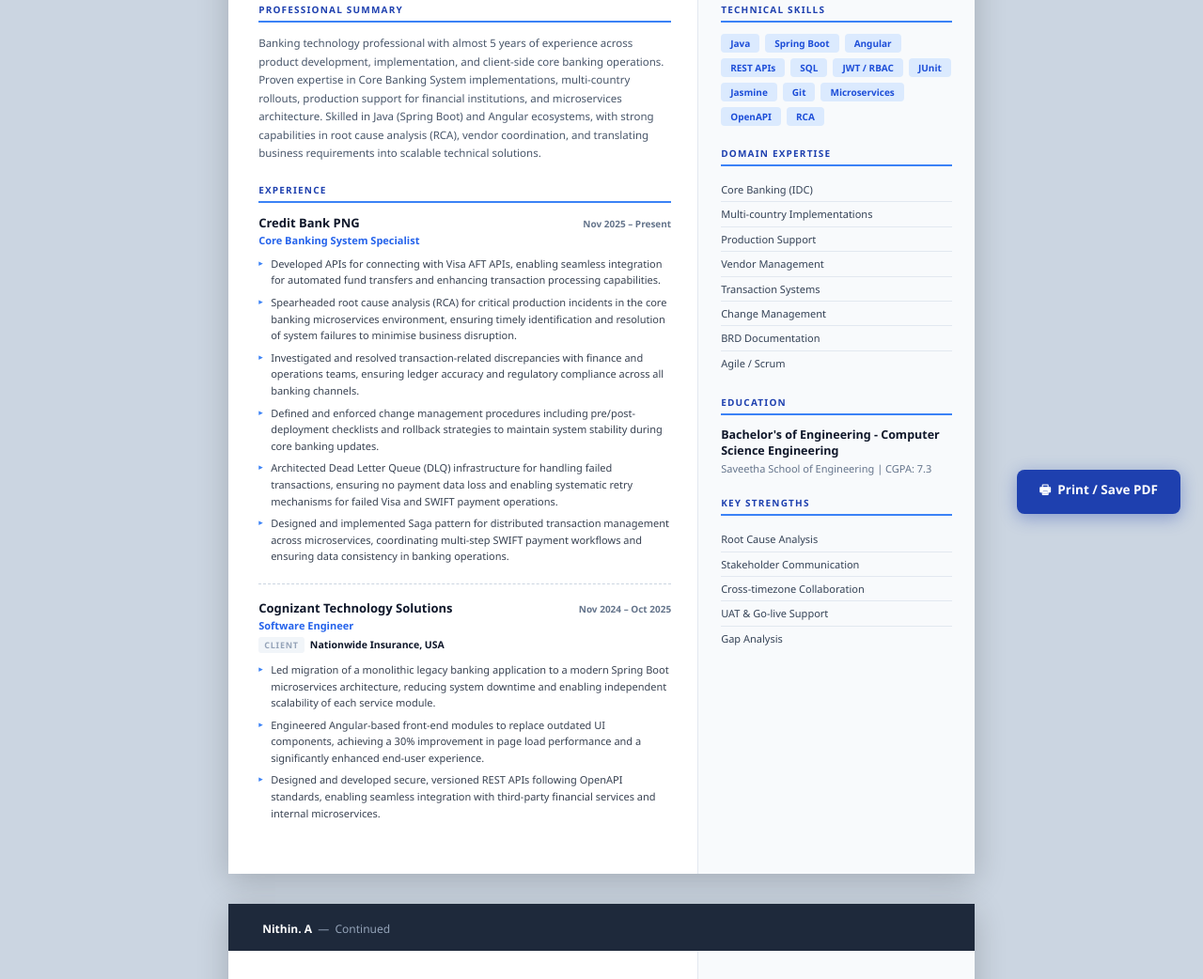
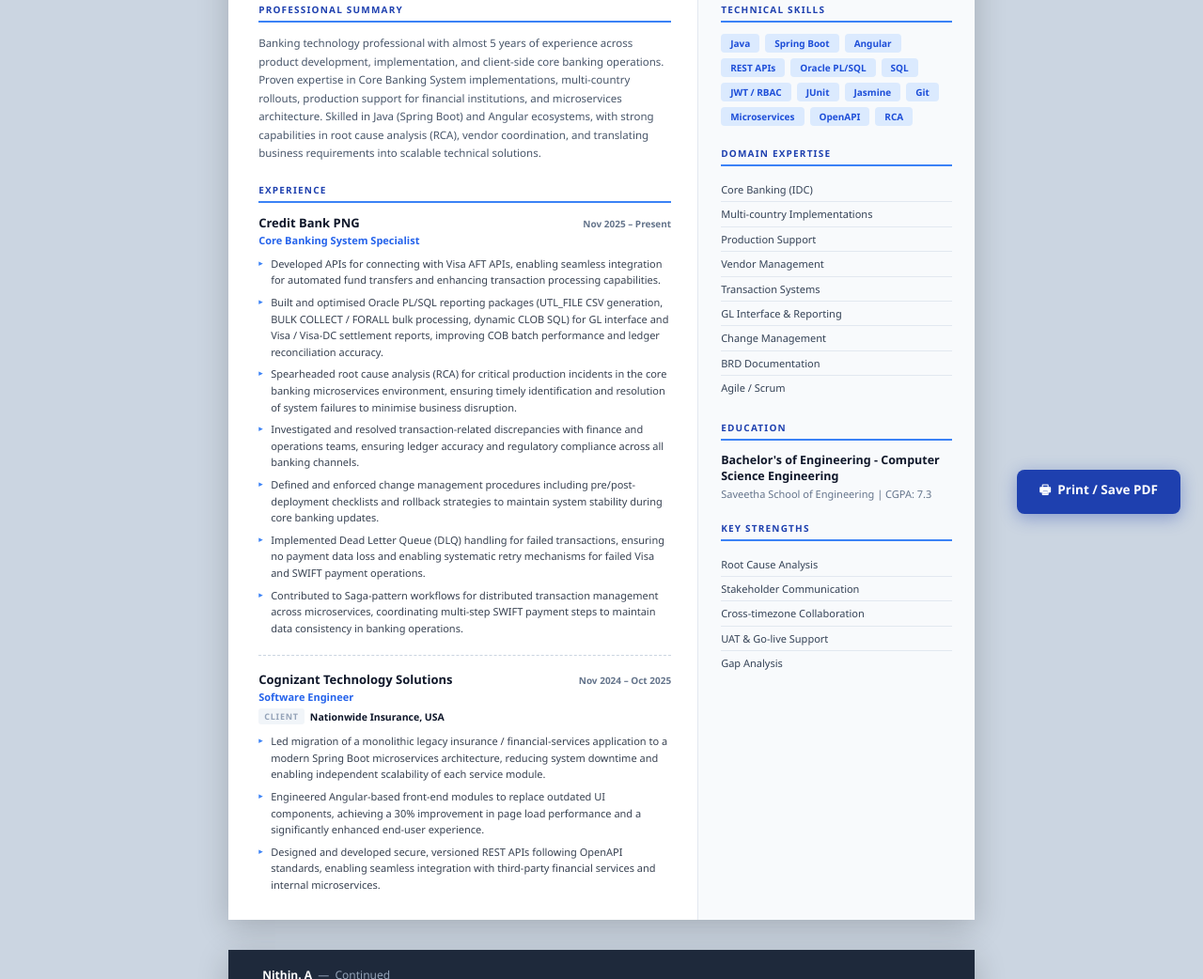
Before and after one commit to nithin2305/Resume, a plain HTML site: page resume.html in a window 1280 px wide. Shown: the part 229-1271 px from the top of the page at 94% size. Drawn offline with Linux system fonts and the light colour scheme.

Commit message:
Update job responsibilities and skills in resume

```diff
--- a/resume.html
+++ b/resume.html
@@ -384,6 +384,7 @@
             <div class="job-role">Core Banking System Specialist</div>
             <ul class="blist">
               <li>Developed APIs for connecting with Visa AFT APIs, enabling seamless integration for automated fund transfers and enhancing transaction processing capabilities.</li>
+              <li>Built and optimised Oracle PL/SQL reporting packages (UTL_FILE CSV generation, BULK COLLECT / FORALL bulk processing, dynamic CLOB SQL) for GL interface and Visa / Visa-DC settlement reports, improving COB batch performance and ledger reconciliation accuracy.</li>
               <li>Spearheaded root cause analysis (RCA) for critical production incidents in the core banking
                 microservices environment, ensuring timely identification and resolution of system failures to minimise
                 business disruption.</li>
@@ -391,10 +392,10 @@
                 teams, ensuring ledger accuracy and regulatory compliance across all banking channels.</li>
               <li>Defined and enforced change management procedures including pre/post-deployment checklists
                 and rollback strategies to maintain system stability during core banking updates.</li>
-              <li>Architected Dead Letter Queue (DLQ) infrastructure for handling failed transactions, ensuring no payment
+              <li>Implemented Dead Letter Queue (DLQ) handling for failed transactions, ensuring no payment
                 data loss and enabling systematic retry mechanisms for failed Visa and SWIFT payment operations.</li>
-              <li>Designed and implemented Saga pattern for distributed transaction management across microservices,
-                coordinating multi-step SWIFT payment workflows and ensuring data consistency in banking operations.</li>
+              <li>Contributed to Saga-pattern workflows for distributed transaction management across microservices,
+                coordinating multi-step SWIFT payment steps to maintain data consistency in banking operations.</li>
             </ul>
           </div>
 
@@ -412,7 +413,7 @@
               <span class="client-name">Nationwide Insurance, USA</span>
             </div>
             <ul class="blist">
-              <li>Led migration of a monolithic legacy banking application to a modern Spring Boot
+              <li>Led migration of a monolithic legacy insurance / financial-services application to a modern Spring Boot
                 microservices architecture, reducing system downtime and enabling independent scalability
                 of each service module.</li>
               <li>Engineered Angular-based front-end modules to replace outdated UI components, achieving a
@@ -435,6 +436,7 @@
             <span class="skill">Spring Boot</span>
             <span class="skill">Angular</span>
             <span class="skill">REST APIs</span>
+            <span class="skill">Oracle PL/SQL</span>
             <span class="skill">SQL</span>
             <span class="skill">JWT / RBAC</span>
             <span class="skill">JUnit</span>
@@ -454,6 +456,7 @@
             <li>Production Support</li>
             <li>Vendor Management</li>
             <li>Transaction Systems</li>
+            <li>GL Interface &amp; Reporting</li>
             <li>Change Management</li>
             <li>BRD Documentation</li>
             <li>Agile / Scrum</li>
```
